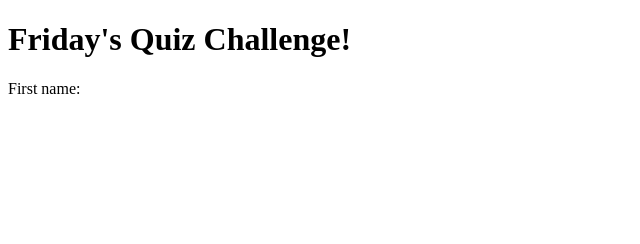
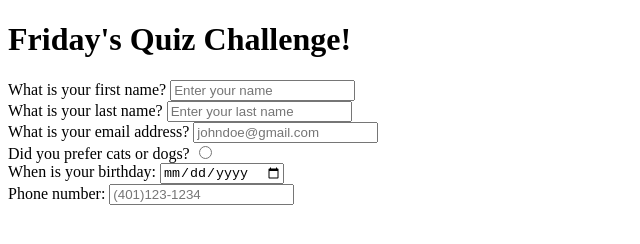
Before and after one commit to dmhebron/FridayAssignment, a plain HTML site: page Quiz/index.html in a window 1280 px wide. Shown: the whole page, without its empty margins (0-640 px from the left). Drawn offline with Linux system fonts and the light colour scheme.

Commit message:
Update index.html

```diff
--- a/Quiz/index.html
+++ b/Quiz/index.html
@@ -8,13 +8,19 @@
 </head>
 <body>
     <h1>Friday's Quiz Challenge!</h1>
-    <form>
-<label for="name">First name:</label> <br>
-
-
-
-
-
+   <form>
+        <label for="fname">What is your first name?</label>
+             <input type="text" name="fname" placeholder="Enter your name" required><br>
+        <label for="lname">What is your last name?</label>
+             <input type="text" name="lname"placeholder="Enter your last name" required><br>
+         <label for="email">What is your email address?</label>
+             <input for="email" name="email" placeholder="johndoe@gmail.com"><br>
+        <label for="button">Did you prefer cats or dogs?</label>
+             <input type="radio" value="yes" value="no"></br>
+        <label for="birthday">When is your birthday:</label>
+             <input type="date" name="birthday"></br>
+        <label for="phone">Phone number:</label>
+            <input type="text" name="phonenumber" placeholder="(401)123-1234"></br>
     </form>
 </body>
 </html>
```
